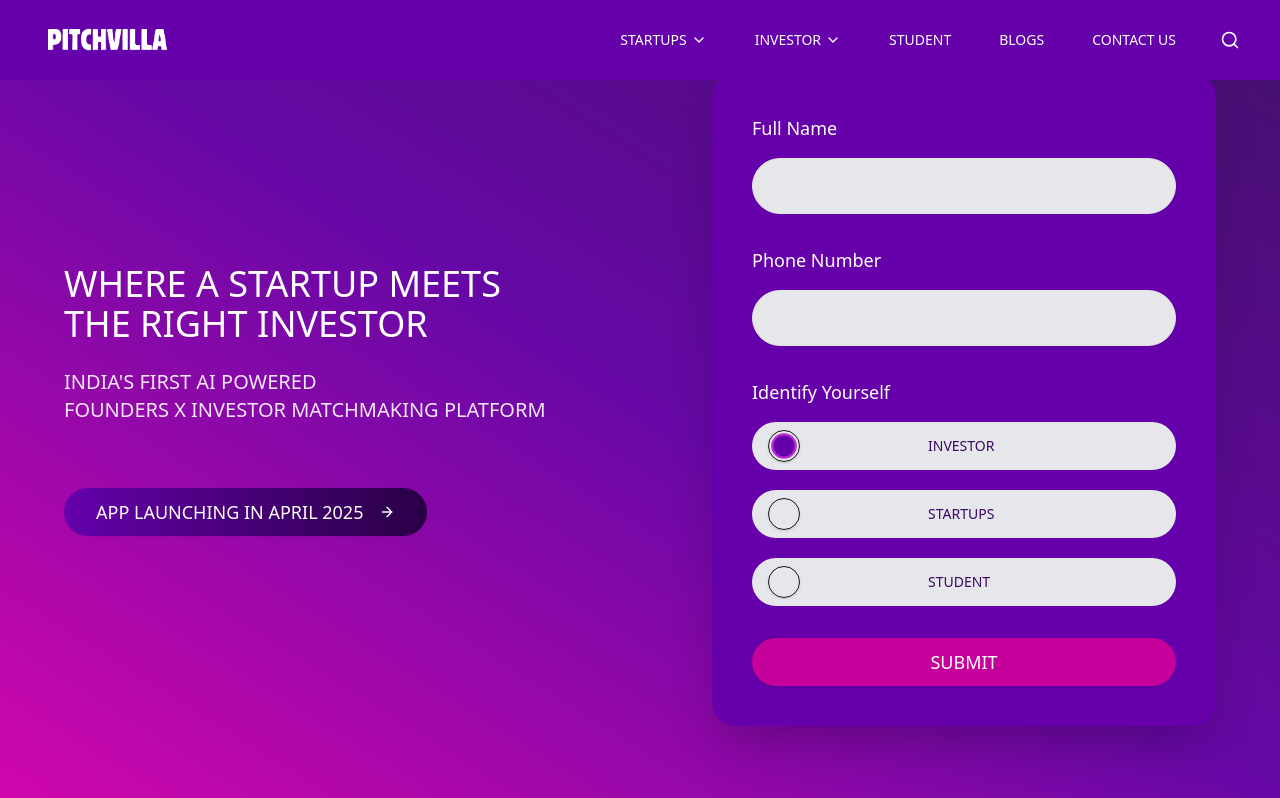
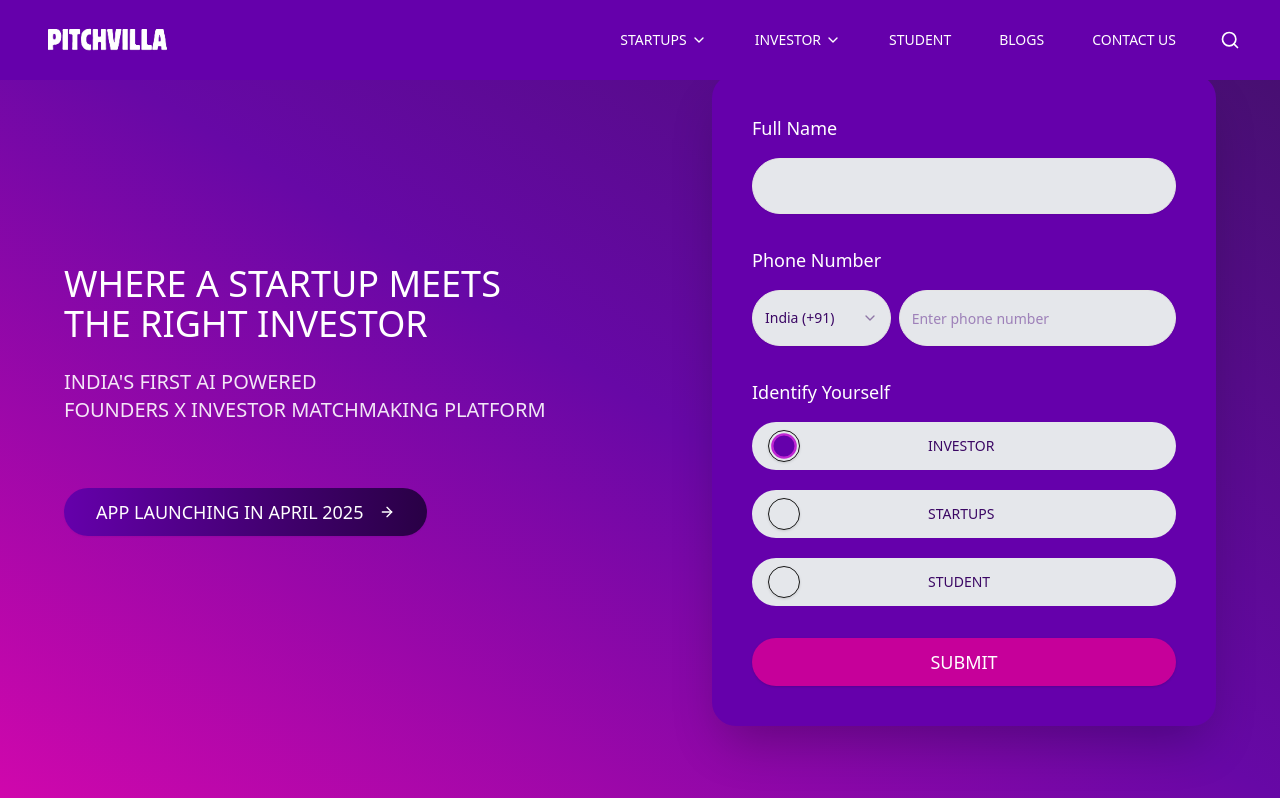
Before and after one commit to darshit890/pitchvilla-landing-page, a Next.js app: page / in a window 1280 px wide. Shown: the top 798 px of the page. Built offline with nearby package versions, Linux system fonts and the light colour scheme.

Commit message:
Update Hero.tsx

```diff
--- a/src/components/Hero.tsx
+++ b/src/components/Hero.tsx
@@ -6,14 +6,46 @@ import { Input } from "@/components/ui/input";
 import { Label } from "@/components/ui/label";
 import { RadioGroup, RadioGroupItem } from "@/components/ui/radio-group";
 import { ArrowRight } from "lucide-react";
+import {
+  Select,
+  SelectContent,
+  SelectItem,
+  SelectTrigger,
+  SelectValue,
+} from "@/components/ui/select";
 import axios from "axios";
 import { toast } from "sonner";
+
+// Common country codes
+const countryCodes = [
+  { value: "+91", label: "India (+91)" },
+  { value: "+1", label: "USA (+1)" },
+  { value: "+44", label: "UK (+44)" },
+  { value: "+61", label: "Australia (+61)" },
+  { value: "+86", label: "China (+86)" },
+  { value: "+971", label: "UAE (+971)" },
+  { value: "+65", label: "Singapore (+65)" },
+  { value: "+49", label: "Germany (+49)" },
+  { value: "+33", label: "France (+33)" },
+  { value: "+81", label: "Japan (+81)" },
+  { value: "+7", label: "Russia" },
+  { value: "+27", label: "South Africa" },
+  { value: "+55", label: "Brazil" },
+  { value: "+52", label: "Mexico" },
+];
 
 export default function Hero() {
   const [userType, setUserType] = useState<string>("investor");
   const [fullName, setFullName] = useState<string>("");
+  const [countryCode, setCountryCode] = useState<string>("+91");
   const [phoneNumber, setPhoneNumber] = useState<string>("");
   const [isSubmitting, setIsSubmitting] = useState<boolean>(false);
+
+  const handlePhoneNumberChange = (e: React.ChangeEvent<HTMLInputElement>) => {
+    // Only allow numbers
+    const value = e.target.value.replace(/\D/g, '');
+    setPhoneNumber(value);
+  };
 
   const handleSubmit = async (e: React.FormEvent) => {
     e.preventDefault();
@@ -32,10 +64,10 @@ export default function Hero() {
     try {
       setIsSubmitting(true);
 
-      // Send data to the API
+      // Send data to the API with full phone number including country code
       const response = await axios.post("/api/users", {
         fullName,
-        phoneNumber,
+        phoneNumber: `${countryCode}${phoneNumber}`,
         userType,
       });
 
@@ -110,13 +142,36 @@ export default function Hero() {
                 >
                   Phone Number
                 </Label>
-                <Input
-                  id="phoneNumber"
-                  value={phoneNumber}
-                  onChange={(e) => setPhoneNumber(e.target.value)}
-                  placeholder=""
-                  className="bg-gray-200 h-12 md:h-14 rounded-full text-purple-950 placeholder:text-purple-900/50"
-                />
+                <div className="flex gap-2">
+                  <div className="w-1/3">
+                    <Select
+                      value={countryCode}
+                      onValueChange={setCountryCode}
+                    >
+                      <SelectTrigger className="bg-gray-200 h-12 md:h-14 rounded-full text-purple-950">
+                        <SelectValue placeholder="Code" />
+                      </SelectTrigger>
+                      <SelectContent>
+                        {countryCodes.map((code) => (
+                          <SelectItem key={code.value} value={code.value}>
+                            {code.label}
+                          </SelectItem>
+                        ))}
+                      </SelectContent>
+                    </Select>
+                  </div>
+                  <div className="w-2/3">
+                    <Input
+                      id="phoneNumber"
+                      value={phoneNumber}
+                      onChange={handlePhoneNumberChange}
+                      placeholder="Enter phone number"
+                      className="bg-gray-200 h-12 md:h-14 rounded-full text-purple-950 placeholder:text-purple-900/50"
+                      type="tel"
+                      inputMode="numeric"
+                    />
+                  </div>
+                </div>
               </div>
 
               <div className="space-y-2 md:space-y-4">
```
